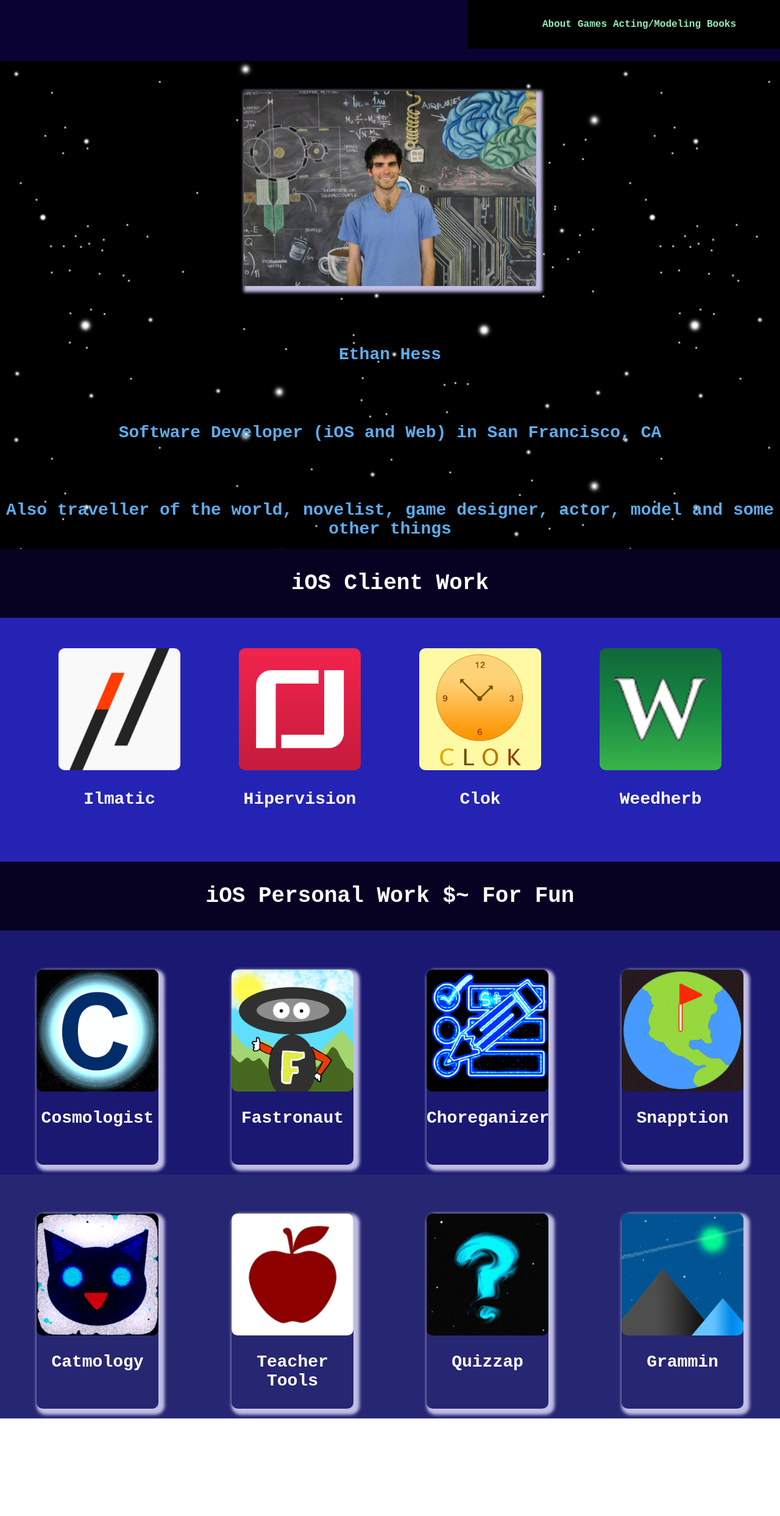
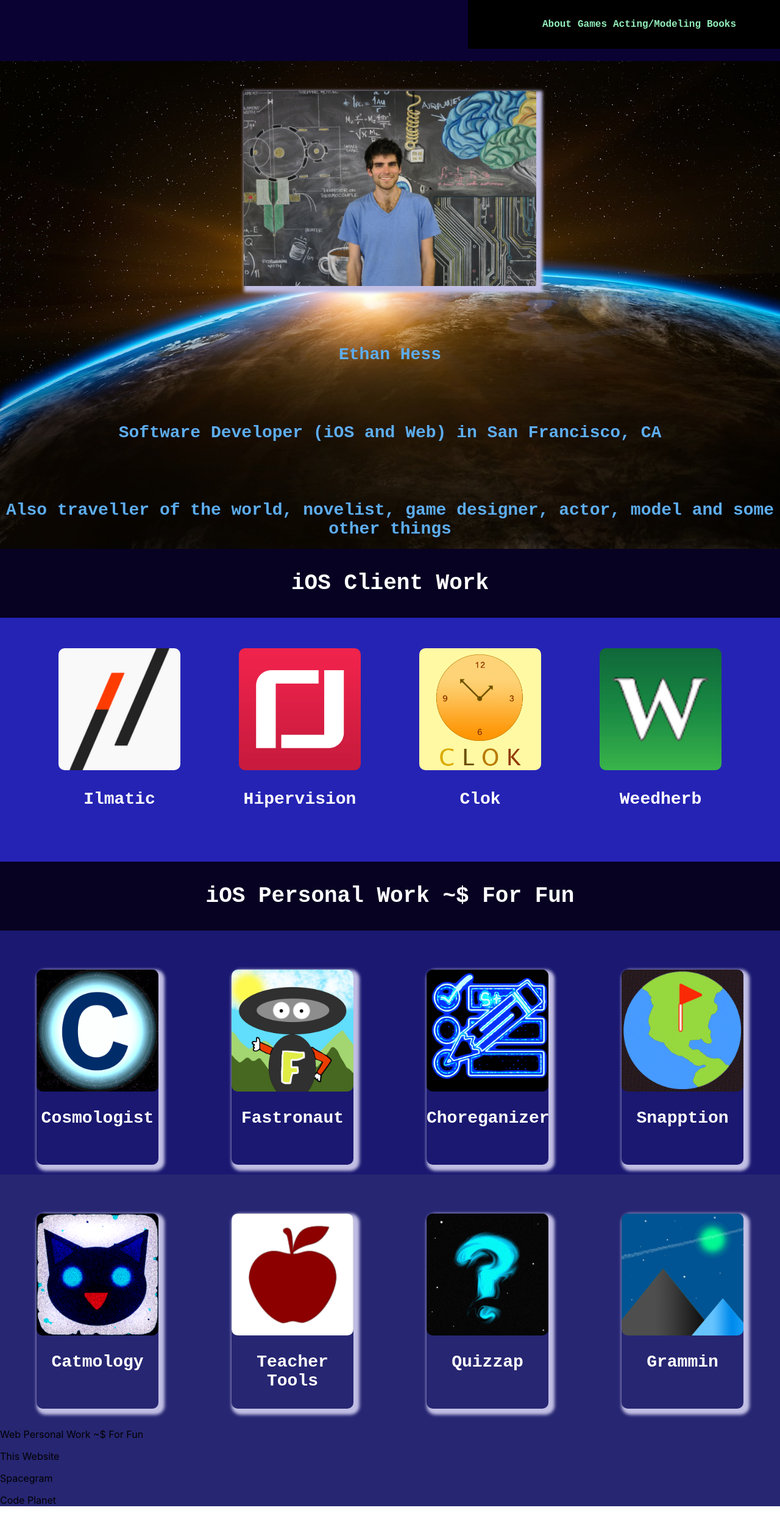
Before and after one commit to EthanHess/Personal, a React (Create React App) app in the folder Personal-portfolio/ethans-page/: page / in a window 1280 px wide. Shown: the whole page at 61% size. Before the commit the page ends 2326 px from the top, so only its background shows below. Built offline with nearby package versions, Linux system fonts and the light colour scheme.

Commit message:
packages imported

```diff
--- a/Personal-portfolio/ethans-page/src/App.css
+++ b/Personal-portfolio/ethans-page/src/App.css
@@ -57,7 +57,8 @@
   background: rgb(6, 6, 88);
   display: flex;
   flex-direction: column;
-  background: url('Images/MainPageBackground.png')
+  background: url('Images/earthsunrise.jpg');
+  background-size: cover;
 }
 
 .first_tabs {
--- a/Personal-portfolio/ethans-page/src/App.js
+++ b/Personal-portfolio/ethans-page/src/App.js
@@ -68,7 +68,7 @@ class App extends Component {
           </div>
 
           <div className="ios_personal_container">
-            <p>iOS Personal Work $~ For Fun</p>
+            <p>iOS Personal Work ~$ For Fun</p>
           </div>
           <div className="second_tabs">
             <div className="container_first_personal_one">
@@ -106,7 +106,21 @@ class App extends Component {
               <p>Grammin</p>
             </div>
           </div>
-
+          <div className="web_personal_container">
+            <p>Web Personal Work ~$ For Fun</p>
+          </div>
+          <div className="container_third_personal_one">
+              {/* <img src={Catmology} alt=""></img> */}
+              <p>This Website</p>
+            </div>
+            <div className="container_third_personal_two">
+              {/* <img src={TeacherTools} alt=""></img> */}
+              <p>Spacegram</p>
+            </div>
+            <div className="container_third_personal_three">
+              {/* <img src={Quizzap} alt=""></img> */}
+              <p>Code Planet</p>
+            </div>
         </main>
         {/* <div className="footer">
 
```
Also changed, not shown: Personal-portfolio/ethans-page/package.json (+6 -1 lines), Personal-portfolio/ethans-page/src/index.js (+7 -0 lines), Personal-portfolio/ethans-page/src/routes.js (added, +10 -0 lines), Personal-portfolio/ethans-page/src/Images/earthsunrise.jpg (added), Personal-portfolio/ethans-page/src/ducks/reducer.js (added), Personal-portfolio/ethans-page/src/ducks/store.js (added), 1 other file (tests, documents, lock files or other folders).
